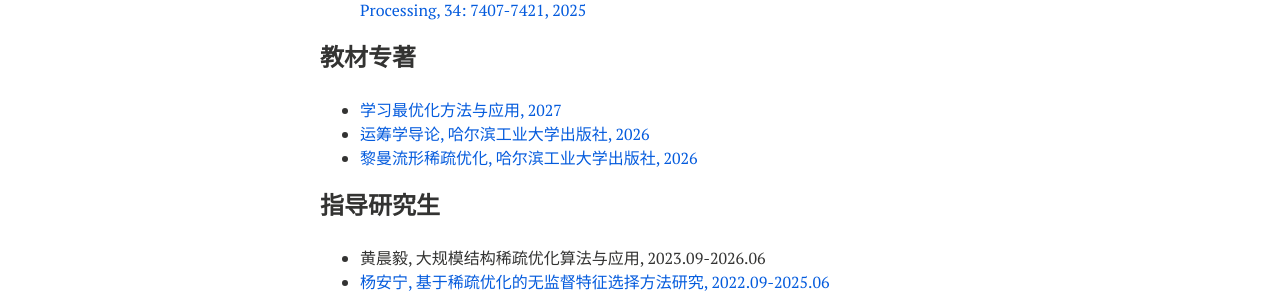
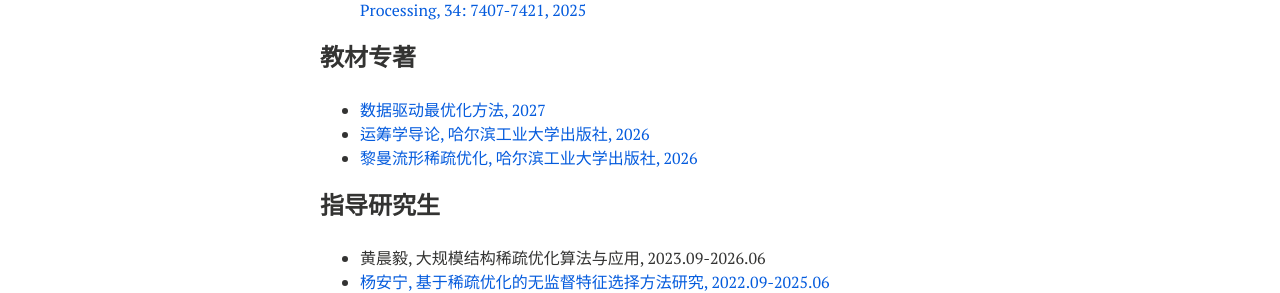
Before and after one commit to xianchaoxiu/xianchaoxiu.github.io, a Jekyll site: the page built from chinese/index.md, in a window 1280 px wide. Shown: the part 837-1130 px from the top of the page. Built offline with Jekyll 4.4.1, drawn with Linux system fonts in a browser that asks for light colours; nearby versions of some CDN libraries.

Commit message:
Update index.md

```diff
--- a/chinese/index.md
+++ b/chinese/index.md
@@ -37,7 +37,7 @@ share: false
 
 
 ### 教材专著
-* <a href="https://xianchaoxiu.github.io/chinese/books/L2O/" class="textlink" target="_blank"> 学习最优化方法与应用, 2027 </a> <br>
+* <a href="https://xianchaoxiu.github.io/chinese/books/L2O/" class="textlink" target="_blank"> 数据驱动最优化方法, 2027 </a> <br>
 * <a href="https://xianchaoxiu.github.io/chinese/books/OPT/" class="textlink" target="_blank"> 运筹学导论, 哈尔滨工业大学出版社, 2026 </a> <br>
 * <a href="https://xianchaoxiu.github.io/chinese/books/OR/" class="textlink" target="_blank"> 黎曼流形稀疏优化, 哈尔滨工业大学出版社, 2026 </a> <br>
 
```
